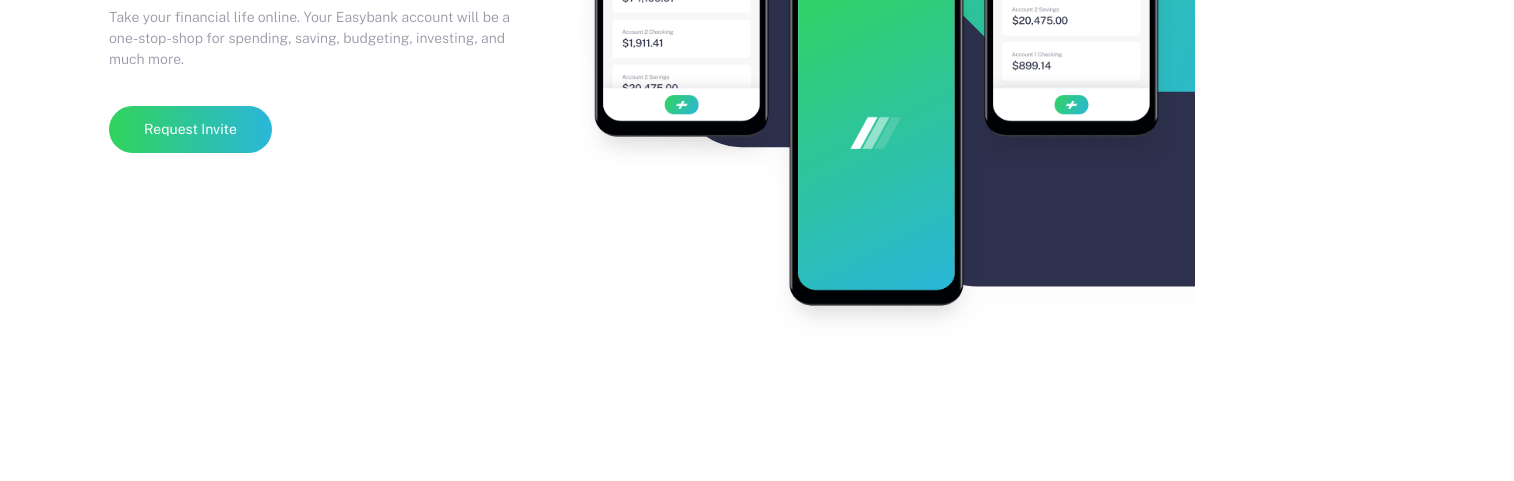
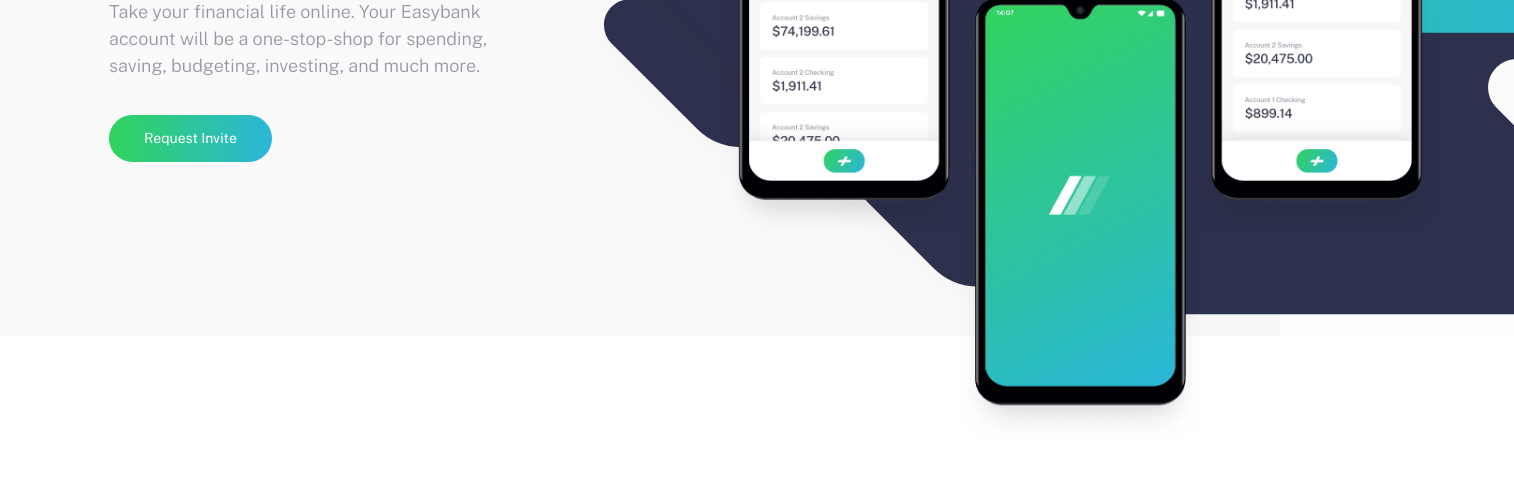
Before and after one commit to moonrafa/easybank, a plain HTML site: page index.html in a window 1280 px wide. Shown: the part 400-881 px from the top of the page, 1514 px wide, since content can reach past the window. Before the commit the page ends 800 px from the top, so only its background shows below. Drawn offline with nearby package versions, Linux system fonts and the light colour scheme.

Commit message:
adjustments

```diff
--- a/app/scss/_globals.scss
+++ b/app/scss/_globals.scss
@@ -15,6 +15,9 @@
   font-weight: 300;
   font-family: 'Public Sans', sans-serif;
   color: $grayishBlue;
+  @include breakpoint-up(large){
+    font-size: $font-med;
+  }
   &.no-scroll{
     overflow: hidden;
   }
--- a/app/scss/_hero.scss
+++ b/app/scss/_hero.scss
@@ -1,8 +1,12 @@
 .hero {
-  @include breakpoint-up(large){
-    display: flex;
-    align-items: center;
+  background-color: $veryLightGray;
+  .container{
+    @include breakpoint-up(large){
+      display: flex;
+      align-items: center;
+    }
   }
+
   &__image {
     position: relative;
     background-image: url('/images/bg-intro-mobile.svg');
@@ -10,6 +14,12 @@
     background-repeat: no-repeat;
     background-position: center center;
     min-height: 17.5rem;
+
+    @include breakpoint-up(medium){
+      min-height: 25rem;
+      background-position: center 60%;
+
+    }
     @include breakpoint-up(large){
       flex: 3;
       order: 2;
@@ -20,14 +30,40 @@
     }
 
   &::before {
+
+
+    @include breakpoint-up(large){
+      content: '';
+      position: absolute;
+      height: 100%;
+      background-image: url('/images/bg-intro-desktop.svg');
+      background-repeat: no-repeat;
+      background-position: center bottom;
+      width: 150%;
+      background-size: 122%;
+      background-position: 0% 83%;
+    }
+  }
+  &::after {
     content: '';
+    position: absolute;
     height: 100%;
     width: 100%;
-    position: absolute;
     background-image: url('/images/image-mockups.png');
     background-size: 93%;
     background-repeat: no-repeat;
     background-position: center bottom;
+    @include breakpoint-up(medium){
+      background-size: 52%;
+    }
+    @include breakpoint-up(large){
+      width: 120%;
+      height: 122%;
+      background-size: 94%;
+      background-position: center 150%;
+      left: 22%;
+    }
+
   }
   }
   &__text {
--- a/index.html
+++ b/index.html
@@ -52,7 +52,8 @@
         <a href="#">Careers</a>
       </div>
     </header>
-    <section class="hero container">
+    <section class="hero">
+      <div class="container">
         <div class="hero__image"></div>
         <div class="hero__text container--pall">
           <h1>Next generation digital banking</h1>
@@ -62,6 +63,7 @@
             more.
           </p>
           <a href="#" class="button"> Request Invite </a>
+        </div>
       </div>
     </section>
 
```
Also changed, not shown: app/scss/styles.css, 1 other file. Lines whose indentation alone changed are shown as unchanged.
